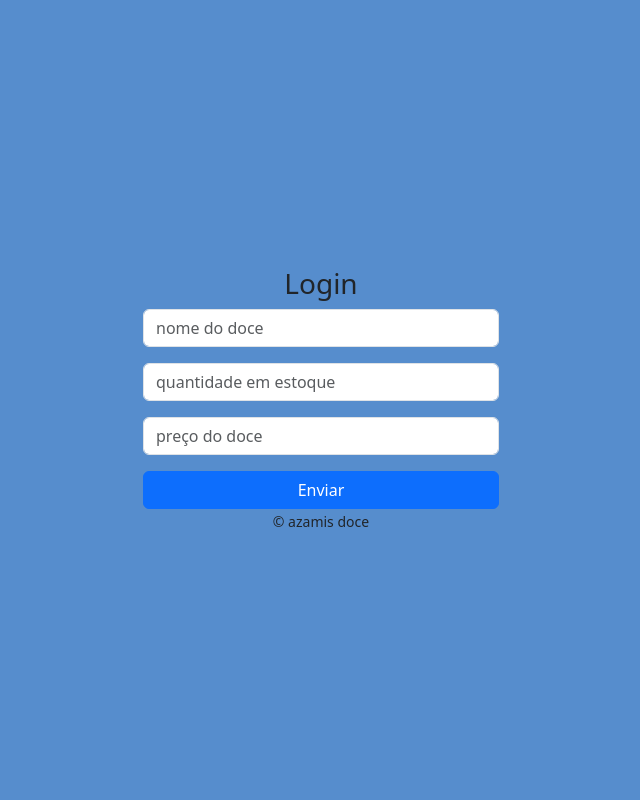
After one commit to Ragnaroko12/Loja-pai, a PHP site: page /editardoce.php in a window 1280 px wide. The commit adds this page. Shown: the whole page, without its empty margins (319-959 px from the left). Run offline with PHP 8.4, Linux system fonts and the light colour scheme.

Commit message:
alteraçoes minimas

```diff
--- /dev/null
+++ b/Loja/editardoce.php
@@ -0,0 +1,55 @@
+<?php
+    session_start();
+?>
+
+<!DOCTYPE html>
+<html lang="pt-br">
+<head>
+    <meta charset="UTF-8">
+    <meta name="viewport" content="width=device-width, initial-scale=1.0">
+    <title>Login Loja</title>
+    <link href="https://cdn.jsdelivr.net/npm/bootstrap@5.3.8/dist/css/bootstrap.min.css" rel="stylesheet" integrity="sha384-sRIl4kxILFvY47J16cr9ZwB07vP4J8+LH7qKQnuqkuIAvNWLzeN8tE5YBujZqJLB" crossorigin="anonymous">
+</head>
+<style>
+    .azul{
+        background-color: rgb(86, 141, 205);
+    }
+</style>
+<body class="d-flex align-items-center justify-content-center vh-100 azul">
+
+    <div class="container">
+        <div class="row justify-content-center">
+            <div class="col-md-6 col-lg-4">
+                <div class="">
+                    <div class=" text-center">
+                        <h3>Login</h3>
+                    </div>
+                    <div class="">
+                        <form action="funçoes.php&gt=concluir" method="post">
+                            <div class="d-flex flex-column gap-3 ">
+                                <input class="form-control" type="text" name="nome" placeholder="nome do doce" id="">
+                                <input class="form-control" type="number" name="qnt" placeholder="quantidade em estoque" id="">
+                                <input class="form-control" type="text" name="preco" placeholder="preço do doce" id="">
+                                <input type="submit" value="Enviar" class="btn btn-primary">
+                            </div>
+                        </form>
+
+
+                    </div>
+                    <div class= "text-center">
+                        <small>&copy; azamis doce</small>
+                    </div>
+                    <?php
+                        if (isset($_SESSION['retorno'])) {
+                            echo $_SESSION['retorno'];
+                            unset($_SESSION['retorno']); // Limpa para não reaparecer após refresh
+                        }
+                    ?>
+                </div>
+            </div>
+        </div>
+    </div>
+
+    <script src="https://cdn.jsdelivr.net/npm/bootstrap@5.3.3/dist/js/bootstrap.bundle.min.js" integrity="sha384-YvpcrYf0tY3lHB60NNkmXc5s9fDVZLESaAA55NDzOxhy9GkcIdslK1eN7N6jIeHz" crossorigin="anonymous"></script>
+</body>
+</html>
```
Also changed, not shown: Loja/funçoes.php (+26 -2 lines), Loja/verstoque.php (+4 -4 lines), Loja/editar doce.php (deleted).
